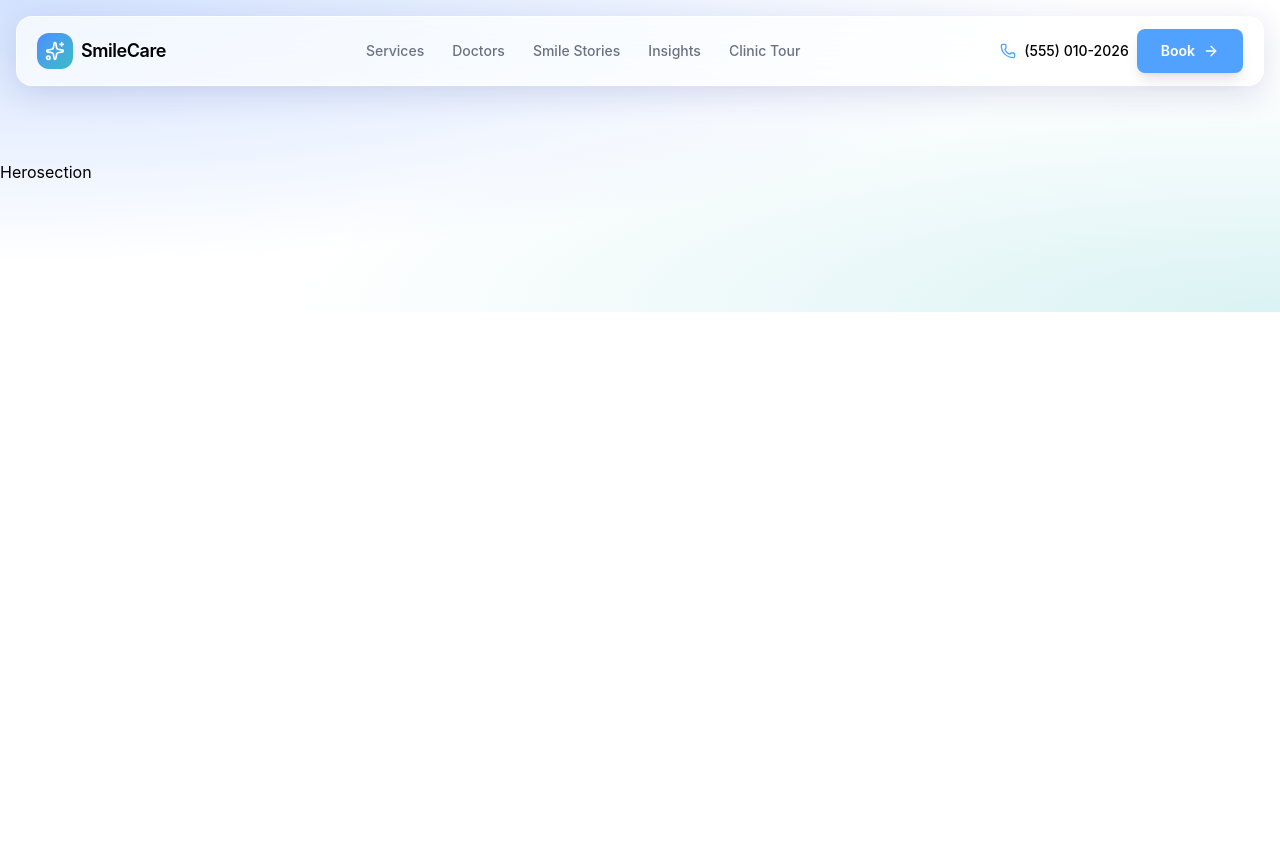
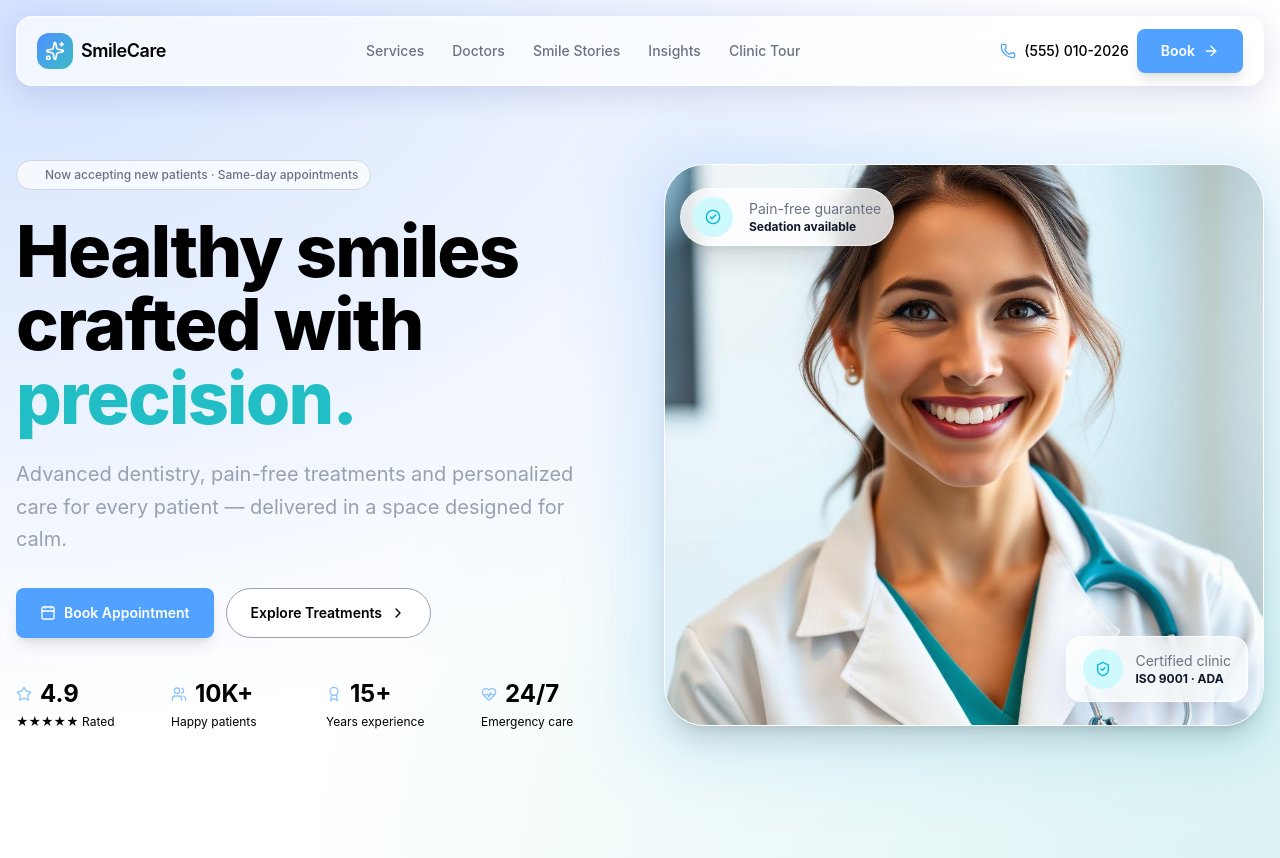
Before and after one commit to kirandeepkaur02/smilecare, a React (Vite) app: page / in a window 1280 px wide. Before the commit the page ends 800 px from the top, so only its background shows below. Built offline with nearby package versions, Linux system fonts and the light colour scheme.

Commit message:
herosection

```diff
--- a/src/components/Herosection.jsx
+++ b/src/components/Herosection.jsx
@@ -1,9 +1,141 @@
 import React from 'react'
+import {
+    Calendar, ChevronRight, Star, Users, Award, HeartPulse, CheckCircle2 ,ShieldCheck
+} from "lucide-react";
+import heroDentist from "../assets/herodentist.jpg"
 
 const Herosection = () => {
+
+    const Stat = ({ icon, value, label }) => {
+        return (
+            <div>
+                <div className="flex items-center gap-2 text-primary">
+                    {icon}
+                    <span className="font-display text-2xl font-bold text-foreground">
+                        {value}
+                    </span>
+                </div>
+
+                <p className="mt-1 text-xs text-muted-foreground">
+                    {label}
+                </p>
+            </div>
+        );
+    };
+
     return (
         <div className='bg-[radial-gradient(ellipse_at_top_left,#4F8DFF40,transparent_60%),radial-gradient(ellipse_at_bottom_right,#3CBCC330,transparent_55%)] relative pt-32 pb-20 lg:pt-40 lg:pb-32 overflow-hidden'>
-            Herosection</div>
+            <div className="mx-auto max-w-7xl px-4 grid lg:grid-cols-2 gap-12 items-center relative">
+                <div>
+                    <div className="inline-flex items-center gap-2 rounded-full border border-gray-300 bg-white/70 backdrop-blur px-3 py-1.5 text-xs font-medium text-gray-500">
+                        <span className="flex h-2 w-2 rounded-full bg-secondary animate-pulse-ring" />
+                        Now accepting new patients · Same-day appointments
+                    </div>
+                    <h1 className="mt-6 font-display text-5xl sm:text-6xl lg:text-7xl font-extrabold leading-[1.02] tracking-tight">
+                        Healthy smiles <br />
+                        crafted with <span className="text-[#21bec6]">precision.</span>
+                    </h1>
+                    <p className="mt-6 max-w-xl text-lg sm:text-xl text-gray-400 leading-relaxed">
+                        Advanced dentistry, pain-free treatments and personalized care for every patient — delivered in a space designed for calm.
+                    </p>
+                    <div className="mt-8 flex flex-wrap gap-3">
+                        <a href="#book" className=" bg-blue-400
+    text-white
+    px-6
+    py-3
+    rounded-lg
+    shadow-lg
+    transition-all
+    duration-300
+    ease-in-out
+    hover:bg-emerald-700
+    hover:-translate-y-0.5
+    hover:shadow-2xl inline-flex items-center gap-2 text-sm font-semibold">
+                            <Calendar className="h-4 w-4" /> Book Appointment
+                        </a>
+                        <a
+                            href="#services"
+                            className="
+    inline-flex
+    items-center
+    gap-2
+    rounded-full
+    px-6
+    py-3.5
+    text-sm
+    font-semibold
+    bg-white
+    text-foreground
+    border
+    border-gray-400
+    transition-all
+    duration-300
+    ease-in-out
+    hover:border-blue-300
+    hover:text-blue-300
+    hover:-translate-y-0.5
+  "
+                        >
+                            Explore Treatments
+                            <ChevronRight className="h-4 w-4" />
+                        </a>
+                    </div>
+
+                    <div className="mt-10    grid grid-cols-2 sm:grid-cols-4 gap-5">
+                        <Stat icon={<Star className="h-4 w-4 text-blue-300" />} value="4.9" label="★★★★★ Rated" />
+                        <Stat icon={<Users className="h-4 w-4  text-blue-300" />} value="10K+" label="Happy patients" />
+                        <Stat icon={<Award className="h-4 w-4  text-blue-300" />} value="15+" label="Years experience" />
+                        <Stat icon={<HeartPulse className="h-4 w-4  text-blue-300" />} value="24/7" label="Emergency care" />
+                    </div>
+                </div>
+
+                <div className="relative">
+                    <div className="absolute -inset-6 rounded-[3rem]  bg-linear-to-br from-[#4F8DFF] to-[#3CBCC3] opacity-20 blur-2xl" />
+                    <div className="relative rounded-[2.5rem] overflow-hidden border border-white shadow-xl">
+                        <img src={heroDentist} alt="Dr. Amelia Chen, lead dentist at Lumen Dental" width={1024} height={1280} className="w-full h-140 object-cover" />
+                    </div>
+                    {/* floating glass cards */}
+                    <div className="absolute top-6 left-4 flex items-center gap-4 rounded-full border border-white/60 bg-white/80 backdrop-blur-md px-3 py-2 shadow-xl animate-float-slow">
+                        {/* Icon */}
+                        <div className="flex h-10 w-10 items-center justify-center rounded-full bg-cyan-100">
+                            <CheckCircle2 className="h-4 w-4 text-cyan-500" />
+                        </div>
+
+                        {/* Text */}
+                        <div>
+                            <p className="text-sm text-gray-500">
+                                Pain-free guarantee
+                            </p>
+                            <p className="text-xs font-bold text-gray-900">
+                                Sedation available
+                            </p>
+                        </div>
+                    </div>
+
+    <div className="glass-card absolute right-4 bottom-6 rounded-2xl px-4 py-3 flex items-center gap-3 animate-float-slower">
+                        {/* Icon */}
+                        <div className="flex h-10 w-10 items-center justify-center rounded-full bg-cyan-100">
+                            <ShieldCheck className="h-4 w-4 text-cyan-500" />
+                        </div>
+
+                        {/* Text */}
+                        <div>
+                            <p className="text-sm text-gray-500">
+                               Certified clinic
+                            </p>
+                            <p className="text-xs font-bold text-gray-900">
+                                ISO 9001 · ADA
+                            </p>
+                        </div>
+                    </div>
+
+
+                </div>
+
+
+
+            </div>
+        </div>
     )
 }
 export default Herosection
--- a/src/components/Navbar.jsx
+++ b/src/components/Navbar.jsx
@@ -23,7 +23,7 @@ const Navbar = () => {
           </nav>
           <div className="flex items-center gap-2">
             <a href="tel:+10000" className="hidden sm:inline-flex items-center gap-2 text-sm font-medium text-foreground">
-              <Phone className="h-4 w-4 text-blue-400" /> (555) 010-2026
+              <Phone className="h-4 w-4 text-blue-400" /> (555)  010-2026
             </a>
             <a href="#book" className=" bg-blue-400
     text-white
@@ -46,7 +46,6 @@ const Navbar = () => {
         </div>
       </div>
     </div>
-
-  )
+)
 }
 export default Navbar
--- a/src/index.css
+++ b/src/index.css
@@ -10,3 +10,14 @@
   border: 1px solid color-mix(in oklab, white 80%, transparent);
   box-shadow: var(--shadow-glass);
 }
+
+
+
+@utility glass-card {
+  background: color-mix(in oklab, white 70%, transparent);
+  backdrop-filter: blur(20px) saturate(140%);
+  border: 1px solid color-mix(in oklab, white 80%, transparent);
+  box-shadow: var(--shadow-glass);
+}
+
+@utility animate-float-slow { animation: float-slow 12s ease-in-out infinite; }
```
Also changed, not shown: src/assets/herodentist.jpg (added).
